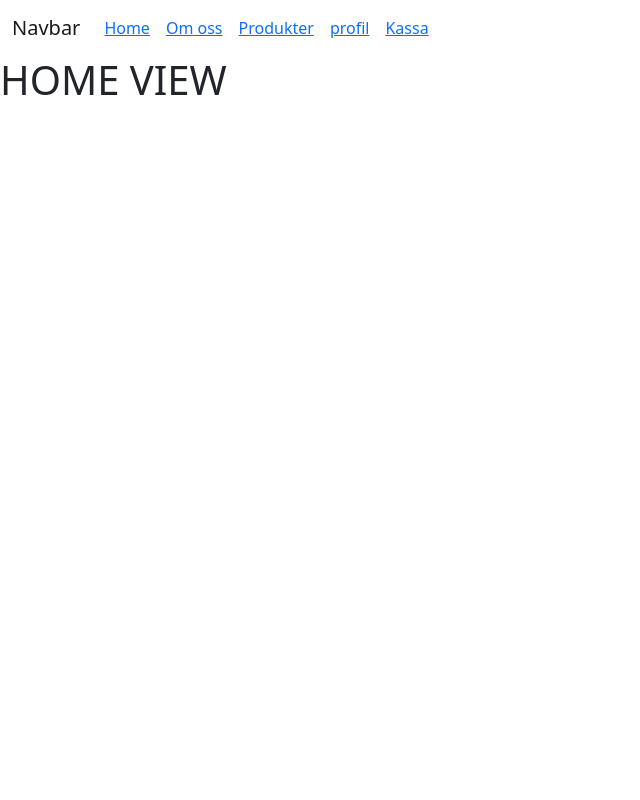
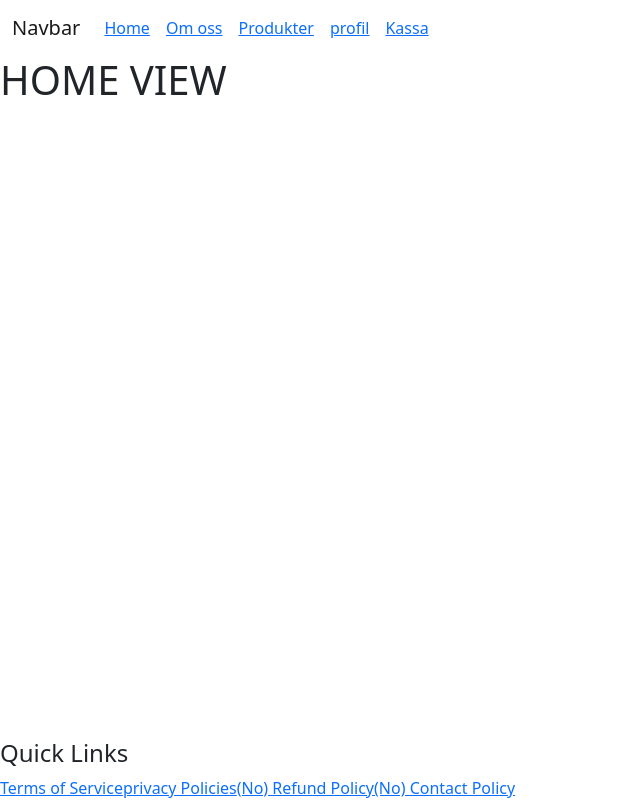
Before and after one commit to PhilipSamuelsson/Tjuvjakt, a Vue app: page /products in a window 1280 px wide. Shown: the whole page, without its empty margins (0-640 px from the left). Built offline with nearby package versions, Linux system fonts and the light colour scheme.

Commit message:
lagt grunden för Footer

```diff
--- a/src/App.vue
+++ b/src/App.vue
@@ -1,7 +1,17 @@
 <script setup>
 import { RouterLink, RouterView } from "vue-router";
+import FooterBar from "./components/FooterBar.vue";
 </script>
 
 <template>
-  <RouterView />
+  <main>
+    <RouterView />
+    <FooterBar class="footerbar" />
+  </main>
 </template>
+
+<style scoped>
+main {
+  height: auto;
+}
+</style>
--- /dev/null
+++ b/src/components/FooterBar.vue
@@ -0,0 +1,33 @@
+<script setup>
+import { RouterLink } from "vue-router";
+</script>
+
+<template>
+  <footer>
+    <h4 class="footer-header">Quick Links</h4>
+    <div class="footer-links">
+      <RouterLink to="#">Terms of Service</RouterLink>
+      <RouterLink to="#">privacy Policies</RouterLink>
+      <RouterLink to="#">(No) Refund Policy</RouterLink>
+      <RouterLink to="#">(No) Contact Policy</RouterLink>
+    </div>
+    <div class="footer-icon">
+      <i class="fa fa-facebook" aria-hidden="true"></i>
+      <i class="fa fa-twitter" aria-hidden="true"></i>
+      <i class="fa fa-reddit" aria-hidden="true"></i>
+      <i class="fa fa-snapchat-ghost" aria-hidden="true"></i>
+      <i class="fa fa-paypal" aria-hidden="true"></i>
+    </div>
+  </footer>
+</template>
+
+<script>
+
+</script>
+
+<style scoped>
+footer {
+  position: absolute;
+  bottom: 0;
+}
+</style>
```
